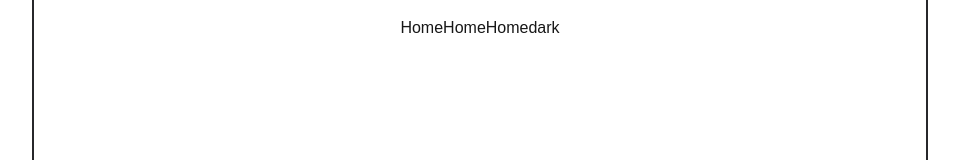
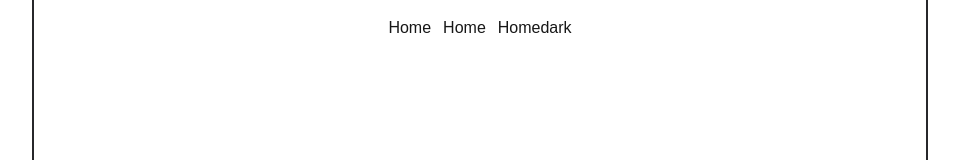
Before and after one commit to archinit/portfolio2.0, a Next.js app: page / in a window 1280 px wide. Shown: the top 160 px of the page, without its empty margins (160-1119 px from the left). Built offline with nearby package versions, Linux system fonts and the light colour scheme.

Commit message:
landing page updated

```diff
--- a/app/page.tsx
+++ b/app/page.tsx
@@ -1,3 +1,5 @@
+import { Navbar } from "@/components/Navbar";
+
 export default function Home() {
   return (
     <main className="flex justify-center">
@@ -6,17 +8,9 @@ export default function Home() {
       <div className="absolute left-0 top-0 bottom-0 w-px border border-zinc-800 border-solid"></div>
       <div className="absolute right-0 top-0 bottom-0 w-px border border-zinc-800 border-solid"></div>
 
-      <nav className="flex justify-between items-center">
-        <div className="flex">
-          <div>Home</div>
-          <div>Home</div>
-          <div>Home</div>
-        </div>
-
-        <div>
-          <button>dark</button>
-        </div>
-      </nav>
+      <div>
+      <Navbar />
+      </div>
 
       </div>
     </main>
```
